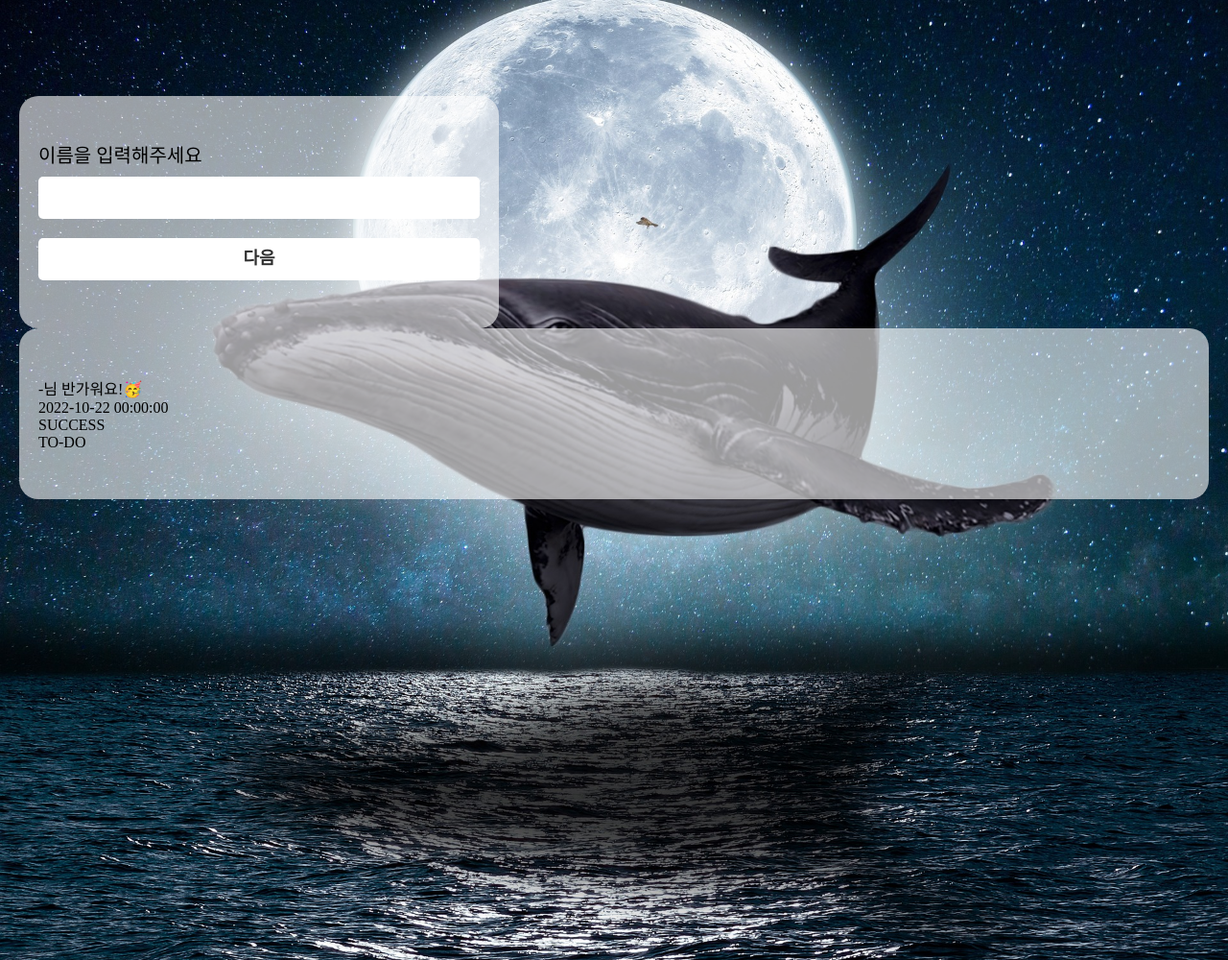
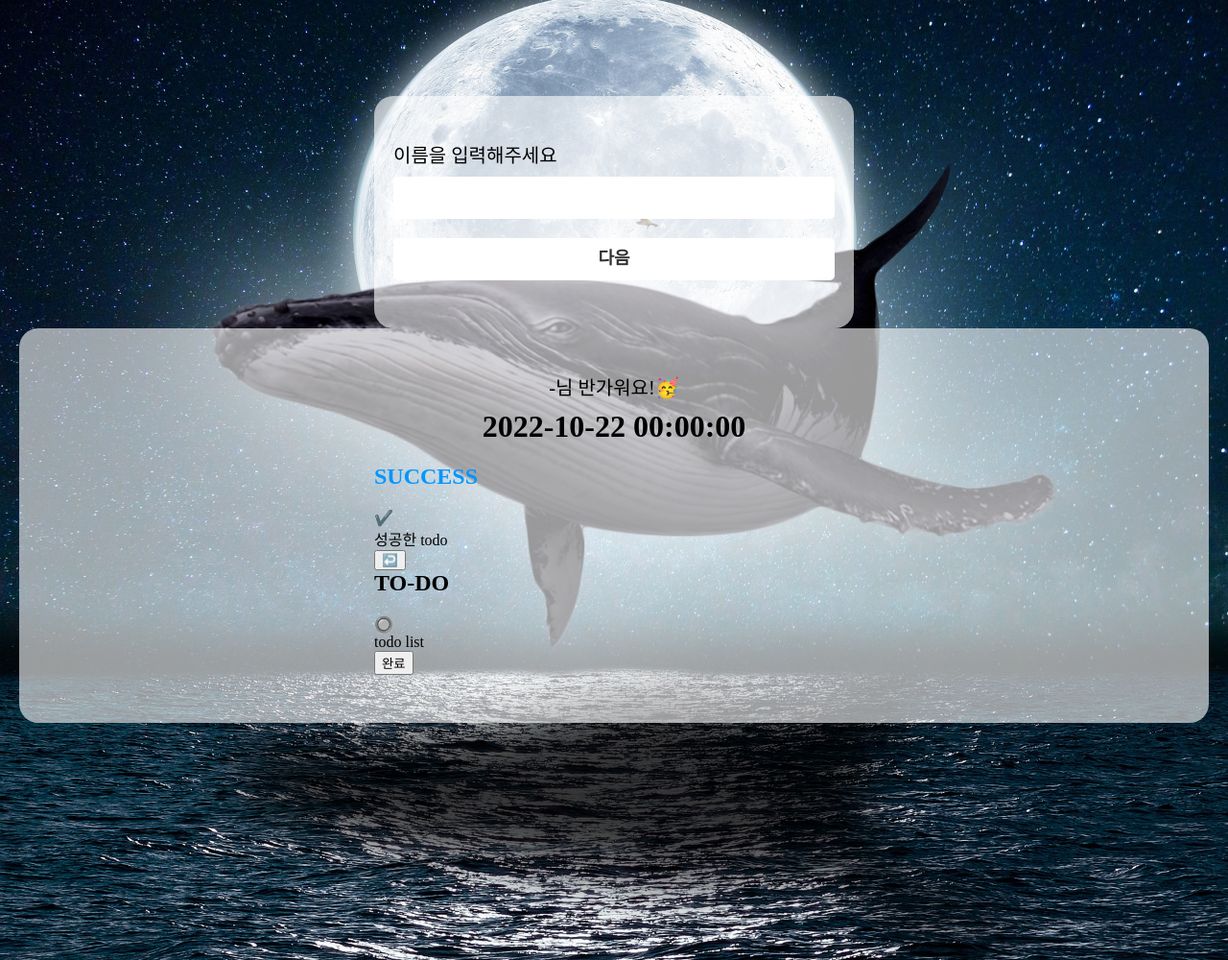
Before and after one commit to kang-mincheol/js_todo_list, a plain HTML site: page index.html in a window 1280 px wide. Shown: the whole page at 96% size. Drawn offline with Linux system fonts and the light colour scheme.

Commit message:
todo step_2 layout 작업 중

```diff
--- a/index.html
+++ b/index.html
@@ -31,21 +31,27 @@
 
         <div class="time_wrap">2022-10-22 00:00:00</div>
 
-        <div class="todo_list_success_wrap">
+        <div class="todo_list_wrap" name="success">
             <p class="wrap_title">SUCCESS</p>
 
             <div class="todo_box">
-
+                <div class="todo_row">
+                    <p class="row_icon">✔️</p>
+                    <p class="row_todo">성공한 todo</p>
+                    <button class="remote_btn">↩️</button>
+                </div>
             </div>
         </div>
         <!-- todo_list_success_wrap -->
 
-        <div class="todo_list_wrap">
+        <div class="todo_list_wrap" name="todo">
             <p class="wrap_title">TO-DO</p>
 
             <div class="todo_box">
                 <div class="todo_row">
-
+                    <p class="row_icon">🔘</p>
+                    <p class="row_todo">todo list</p>
+                    <button class="remote_btn">완료</button>
                 </div>
             </div>
         </div>
--- a/todo_list.css
+++ b/todo_list.css
@@ -32,7 +32,7 @@ body, p, ul, ol, li {
 }
 
 .step_container .step_box[name="step_1"] {
-    width: 500px;
+    width: 500px; margin: 0 auto;
 }
 
 .step_container .step_box .input_box {
@@ -50,3 +50,26 @@ body, p, ul, ol, li {
 .step_container .step_box[name="step_1"] .step_btn {
     display: flex; justify-content: center; align-items: center; width: 100%; color: #303030; font-size: 18px; font-weight: 700; line-height: 1.2; background-color: #FFF; border-radius: 5px; box-sizing: border-box; padding: 11px; border: 0;
 }
+
+
+
+
+.step_container .step_box[name="step_2"] .user_name {
+    color: #000; font-size: 20px; font-weight: 500; line-height: 1.2; margin-bottom: 10px; text-align: center;
+}
+
+.step_container .step_box[name="step_2"] .time_wrap {
+    color: #000; font-size: 32px; font-weight: 700; margin-bottom: 20px; text-align: center;
+}
+
+.step_container .step_box[name="step_2"] .todo_list_wrap {
+    width: 500px; margin: 0 auto;
+}
+
+.step_container .step_box[name="step_2"] .todo_list_wrap .wrap_title {
+    color: #000; font-size: 24px; font-weight: 700; margin-bottom: 20px;
+}
+
+.step_container .step_box[name="step_2"] .todo_list_wrap[name="success"] .wrap_title {
+    color: #0096FF;
+}
```
